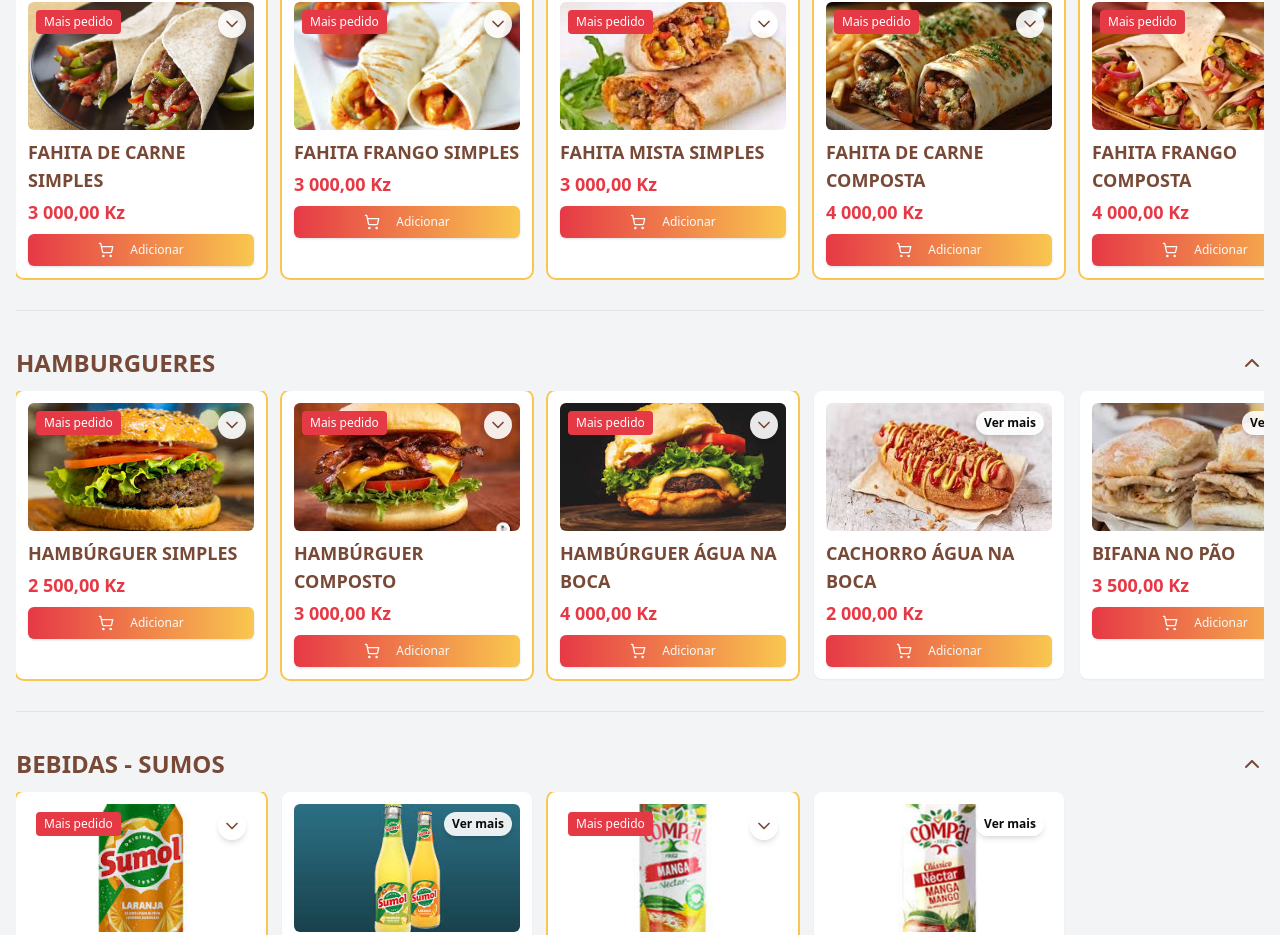
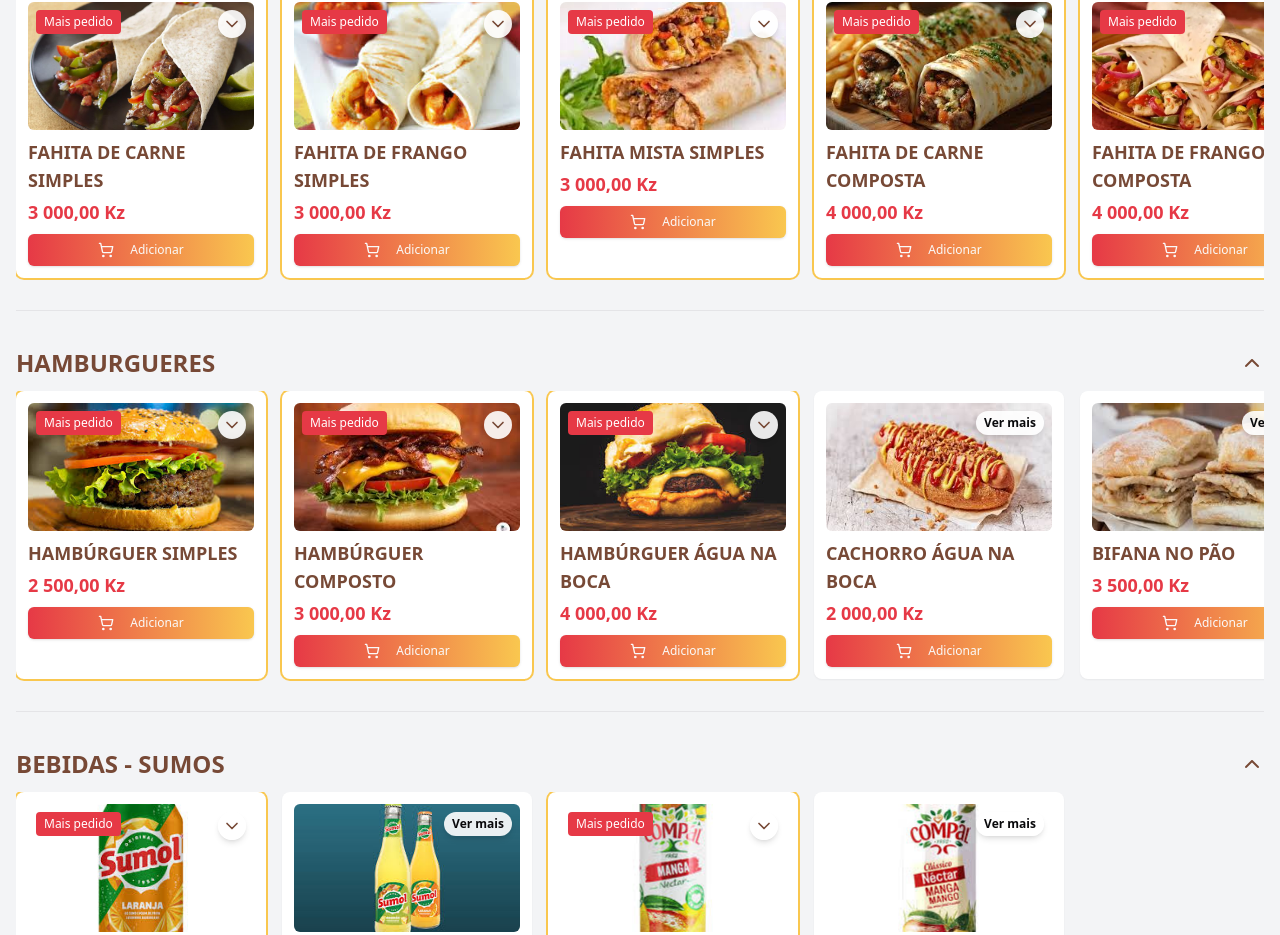
Before and after one commit to DChivela/aguanaboca, a React (Vite) app: page / in a window 1280 px wide. Shown: the part 1334-2269 px from the top of the page. Built offline with nearby package versions, Linux system fonts and the light colour scheme.

Commit message:
VERIFICAÇÃO DO NOME DE UM DOS PRODUTOS DA CATEGORIA FAHITA

```diff
--- a/src/menuData.js
+++ b/src/menuData.js
@@ -110,7 +110,7 @@ const menuData = {
       image: "/snack/fahitacarne_simples.png",
     },
     {
-      name: "FAHITA FRANGO SIMPLES",
+      name: "FAHITA DE FRANGO SIMPLES",
       price: "3.000,00",
       description: "Frango, Queijo, Alface, Cebola, Milho Doce e Pimento.",
       image: "/snack/fahitafrango.jpeg",
@@ -131,7 +131,7 @@ const menuData = {
     },
 
     {
-      name: "FAHITA FRANGO COMPOSTA",
+      name: "FAHITA DE FRANGO COMPOSTA",
       price: "4.000,00",
       description: "Frango, Queijo, Alface, Cebola, Milho Doce, Pimento e Batata Frita.",
       image: "/snack/fahitafrangocomposta.png.png",
```
